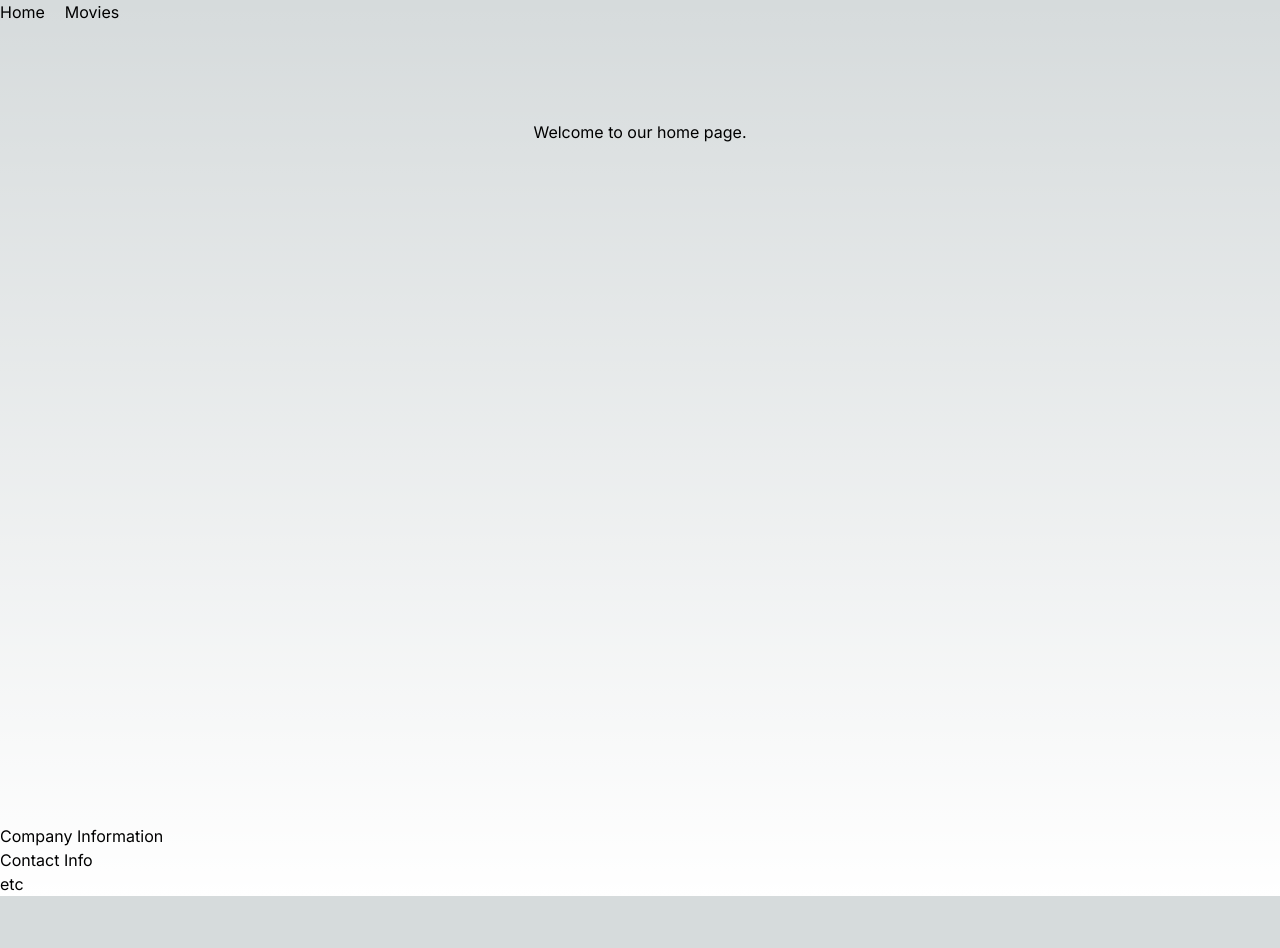
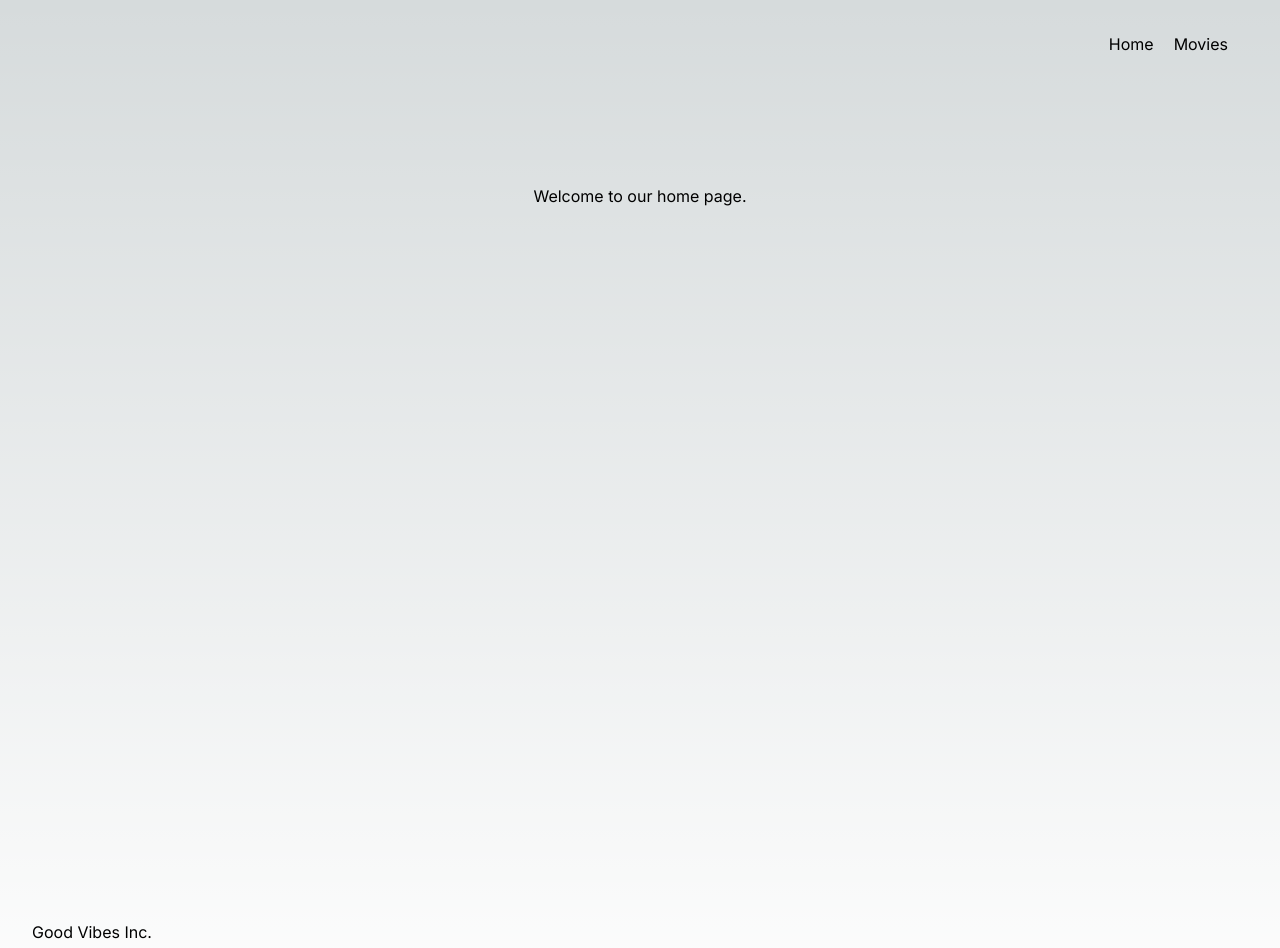
Before and after one commit to SlackinJack/Assignment-FullStackWeb, a Next.js app in the folder my-app/: page / in a window 1280 px wide. Shown: the top 948 px of the page. Before the commit the page ends 896 px from the top, so only its background shows below. Built offline with nearby package versions, Linux system fonts and the light colour scheme.

Commit message:
add styles, rename movie page

```diff
--- a/my-app/app/movies/page.js
+++ b/my-app/app/movies/page.js
@@ -1,6 +1,6 @@
 import React from 'react';
 
-export default function Page() {
+export default function Movies() {
   return (
     <main className="flex min-h-screen flex-col items-center p-24">
       <p>This is the Movies page.</p>
--- a/my-app/app/page.js
+++ b/my-app/app/page.js
@@ -1,6 +1,6 @@
 import React from 'react';
 
-export default function Movies() {
+export default function Home() {
   return (
     <main className="flex min-h-screen flex-col items-center justify-between p-24">
         <p>Welcome to our home page.</p>
--- a/my-app/components/footer.js
+++ b/my-app/components/footer.js
@@ -2,11 +2,12 @@ import React from 'react';
 
 function Footer() {
     return (
-        <div>
+        <div className="p-8">
             <ul>
-                <li>Company Information</li>
-                <li>Contact Info</li>
-                <li>etc</li>
+                <li>Good Vibes Inc.</li>
+                <li>203-448-1029</li>
+                <li>Monday - Friday: 8AM - 9PM</li>
+                <li>Saturday - Sunday: Closed</li>
             </ul>
         </div>
     );
--- a/my-app/components/header.js
+++ b/my-app/components/header.js
@@ -2,7 +2,7 @@ import React from 'react';
 
 function Header() {
   return (
-    <div>
+    <div className="flex flex-row justify-end items-center p-8">
       <a href="/" className="mr-5">Home</a>
       <a href="/movies" className="mr-5">Movies</a>
     </div>
```
